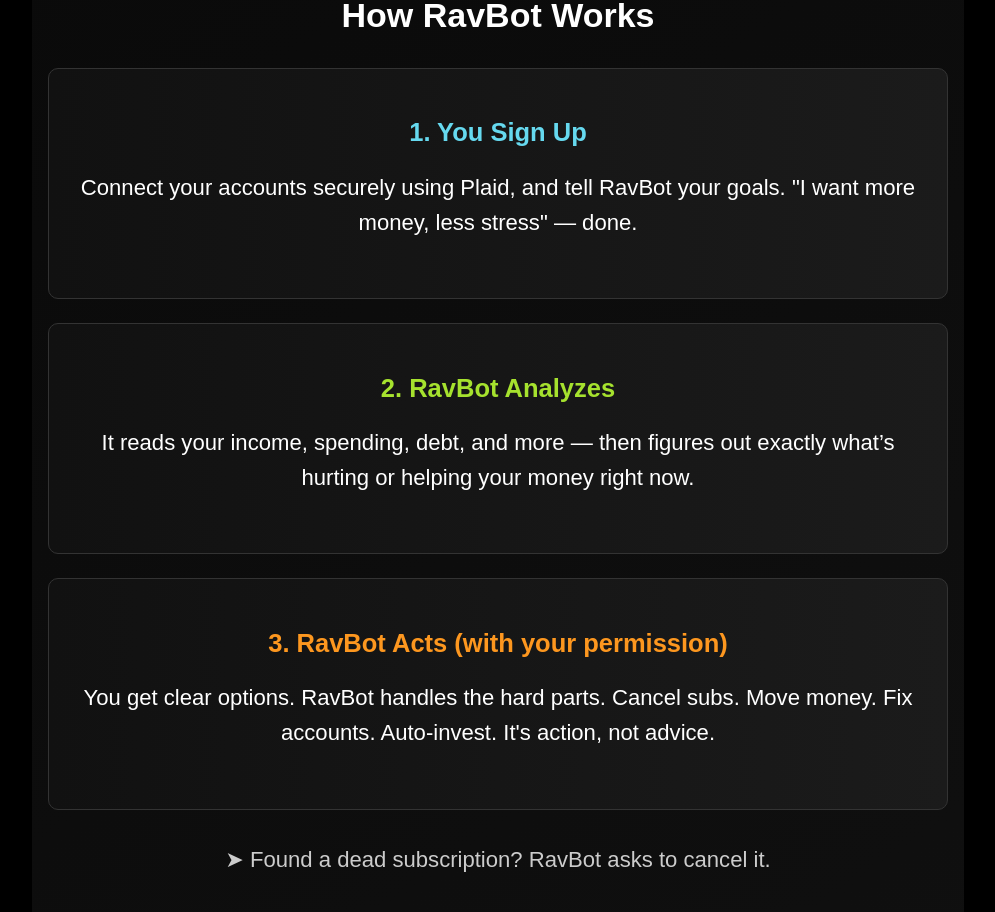
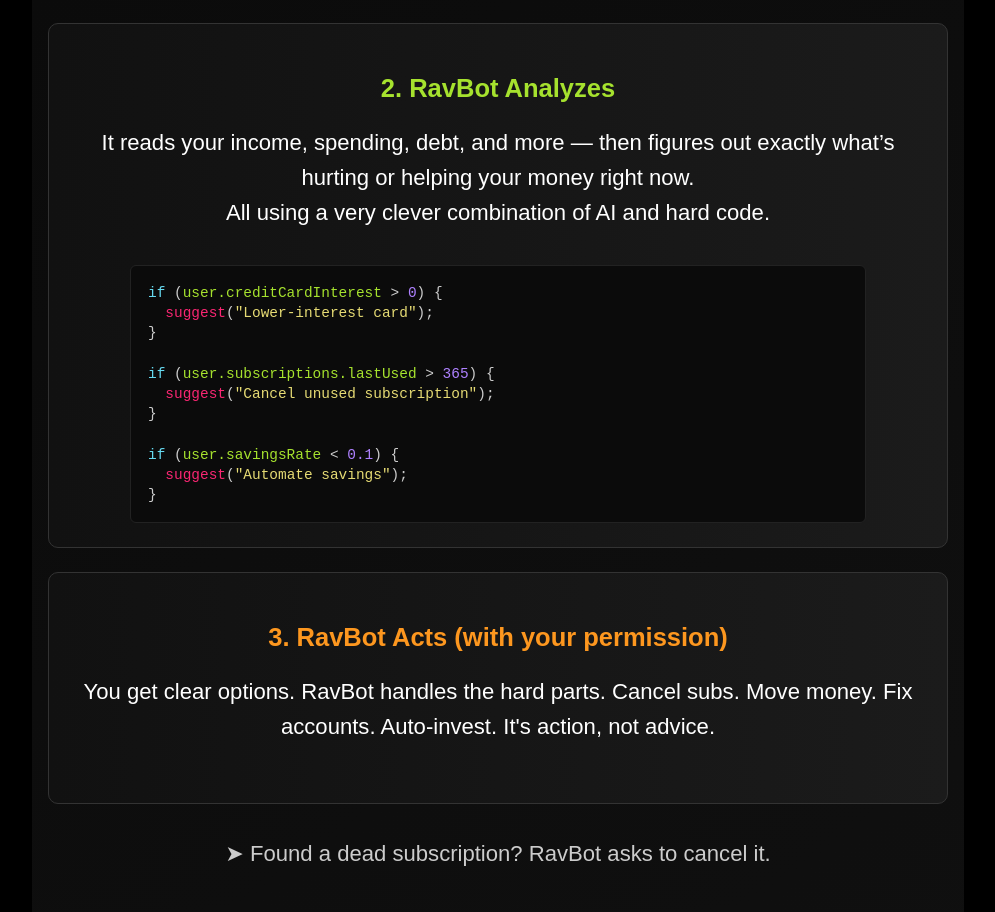
Before and after one commit to ravgrowth/RavGrowth, a React (Vite) app: page / in a window 1280 px wide. Shown: the part 1380-2292 px from the top of the page, without its empty margins (142-1137 px from the left). Built offline with nearby package versions, Linux system fonts and the light colour scheme; no server answers.

Commit message:
bulk emial fixing

```diff
--- a/src/Home.jsx
+++ b/src/Home.jsx
@@ -21,7 +21,7 @@
         alt="RavBot visual"
         style={{
           width: '100%',
-          maxWidth: '600px',
+          maxWidth: '300px',
           height: 'auto',
           marginBottom: '32px',
           borderRadius: '12px',
@@ -57,7 +57,7 @@
       </a>
 
       <p style={{ marginBottom: '12px', fontSize: '1rem', color: '#ccc' }}>
-        Not ready yet? Join the newsletter and we’ll help you grow smarter:
+        Not ready yet? Get our best money tricks 1x/week — from someone who actually built the tool:
       </p>
 
       <div style={{ width: '100%', maxWidth: '400px' }}>
@@ -107,9 +107,36 @@
           borderRadius: '10px',
         }}>
           <h3 style={{ fontSize: '1.5rem', marginBottom: '8px', color: '#a6e22e' }}>2. RavBot Analyzes</h3>
-          <p className="hero-paragraph">
-            It reads your income, spending, debt, and more — then figures out exactly what’s hurting or helping your money right now.
+        <p className="hero-paragraph">
+            It reads your income, spending, debt, and more — then figures out exactly what’s hurting or helping your money right now. <br></br>All using a very clever combination of AI and hard code.
           </p>
+            <div style={{
+              backgroundColor: "#0b0b0b",
+              border: "1px solid #222",
+              borderRadius: "6px",
+              padding: "1rem",
+              fontFamily: "monospace",
+              fontSize: "0.85rem",
+              lineHeight: "1.4",
+              marginTop: "1rem",
+              whiteSpace: "pre",
+              textAlign: "left",
+              color: "#ccc",
+              maxWidth: "700px",
+              marginInline: "auto"
+            }}>
+              <span style={{ color: "#66d9ef" }}>if</span> (<span style={{ color: "#a6e22e" }}>user.creditCardInterest</span> &gt; <span style={{ color: "#ae81ff" }}>0</span>) {'{'}{'\n'}
+              &nbsp;&nbsp;<span style={{ color: "#f92672" }}>suggest</span>(<span style={{ color: "#e6db74" }}>"Lower-interest card"</span>);{'\n'}
+              {'}'}{'\n\n'}
+              <span style={{ color: "#66d9ef" }}>if</span> (<span style={{ color: "#a6e22e" }}>user.subscriptions.lastUsed</span> &gt; <span style={{ color: "#ae81ff" }}>365</span>) {'{'}{'\n'}
+              &nbsp;&nbsp;<span style={{ color: "#f92672" }}>suggest</span>(<span style={{ color: "#e6db74" }}>"Cancel unused subscription"</span>);{'\n'}
+              {'}'}{'\n\n'}
+              <span style={{ color: "#66d9ef" }}>if</span> (<span style={{ color: "#a6e22e" }}>user.savingsRate</span> &lt; <span style={{ color: "#ae81ff" }}>0.1</span>) {'{'}{'\n'}
+              &nbsp;&nbsp;<span style={{ color: "#f92672" }}>suggest</span>(<span style={{ color: "#e6db74" }}>"Automate savings"</span>);{'\n'}
+              {'}'}
+            </div>
+
+
         </div>
 
         {/* Step 3 */}
```
Also changed, not shown: api/send-bulk.js (+15 -4 lines).
